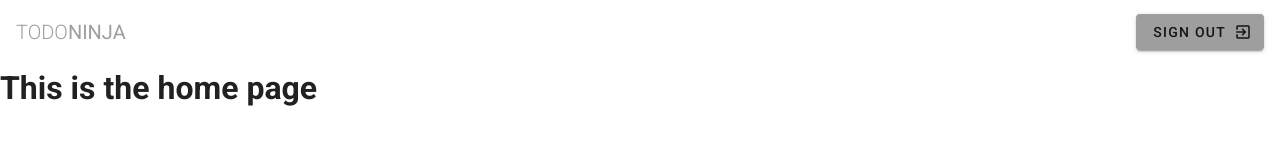
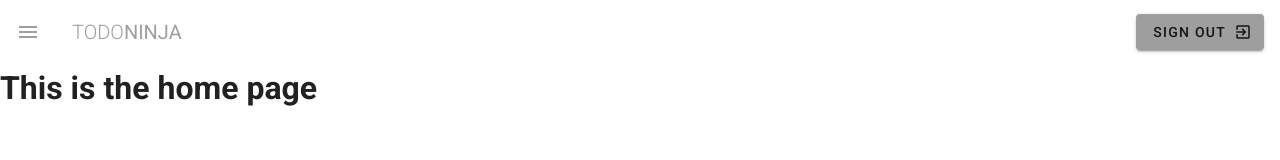
Before and after one commit to Muzi-P/todo-ninja, a Vue app in the folder todo-ninja/: page / in a window 1280 px wide. Shown: the top 160 px of the page. Built offline with nearby package versions, Linux system fonts and the light colour scheme.

Commit message:
Added a Navigation Drawer

```diff
--- a/todo-ninja/src/components/Navbar.vue
+++ b/todo-ninja/src/components/Navbar.vue
@@ -1,6 +1,7 @@
 <template>
     <nav>
         <v-toolbar flat app>
+            <v-app-bar-nav-icon class="grey--text" @click="drawer=!drawer"></v-app-bar-nav-icon>
             <v-toolbar-title class="text-uppercase grey--text">
                 <span class ="font-weight-light">Todo</span>
                 <span>Ninja</span>
@@ -11,12 +12,22 @@
                 <v-icon right>exit_to_app</v-icon>
             </v-btn>
         </v-toolbar>
+
+        <!-- Show navigation drawer -->
+
+        <v-navigation-drawer v-model="drawer" app class="indigo">
+            <p>Test</p>
+        </v-navigation-drawer>
     </nav>
 </template>
 
 
 <script>
 export default {
-
+    data(){
+        return {
+            drawer: false
+        }
+    }
 }
 </script>
```
